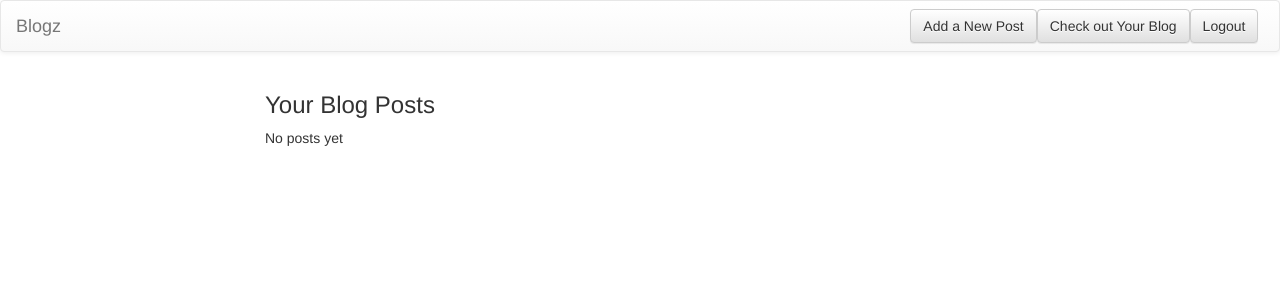
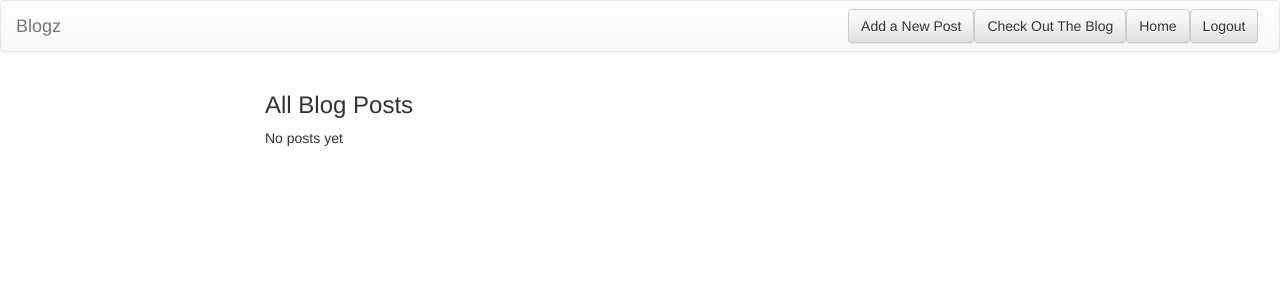
Before and after one commit to d4v1d-us/blogz, a Flask app: page /blog in a window 1280 px wide. Shown: the top 300 px of the page. Run offline with Flask 2, Linux system fonts and the light colour scheme; the visitor is signed in with stand-in values (Sample User, id 1); data that the repository does not hold is empty; some libraries are stand-ins or nearby versions.

Commit message:
working on home page

```diff
--- a/main.py
+++ b/main.py
@@ -39,7 +39,9 @@ class User(db.Model):
 
 @app.before_request
 def require_login():
-    allowed_routes = ['login', 'register', 'static']
+
+    #login  list_blogs index signup
+    allowed_routes = ['login', 'register', 'blog', 'index', 'static']
     if request.endpoint not in allowed_routes and 'username' not in session:
         return redirect('/login')
 
@@ -47,8 +49,8 @@ def require_login():
 @app.route('/login', methods=['POST', 'GET'])
 def login():
     if request.method == 'POST':
-        username = request.form['username']
-        password = request.form['password']
+        username = request.form.get('username')
+        password = request.form.get('password')
 
         if username == "":
             flash('Please enter your Username', 'danger')
@@ -75,6 +77,11 @@ def login():
             return render_template('login.html', title="Blogz", username=username)
     return render_template('login.html', title="Blogz")
 
+@app.route('/logout', methods=['POST'])
+def logout():
+    #del session['email']
+    del session['username']
+    return redirect('/blog')
 
 @app.route('/register', methods=['POST', 'GET'])
 def register():
@@ -128,14 +135,6 @@ def register():
             flash("We already have the username <strong>{0}!!</strong>".format(username), 'danger')
     return render_template('register.html')
 
-
-@app.route('/logout', methods=['POST'])
-def logout():
-    #del session['email']
-    del session['username']
-    return redirect('/blog')
-
-
 @app.route('/newpost', methods=['POST', 'GET'])
 def newpost():
 
@@ -152,6 +151,8 @@ def newpost():
 
             flash("You should enter the Body for you Post")
             return render_template('newpost.html', title="Blogz", post_title=title, body=body)
+
+        owner = User.query.filter_by(username=session['username']).first()
 
         new_post = Blog(title, body, owner)
 
@@ -187,23 +188,23 @@ def blog():
 @app.route('/', methods=['POST', 'GET'])
 def index():
 
-    if request.method == 'POST':
-        title = request.form['title']
-        body = request.form['body']
+    # if request.method == 'POST':
+    #     title = request.form['title']
+    #     body = request.form['body']
 
-        new_post = Blog(title, body, owner)
+    #     new_post = Blog(title, body, owner)
 
-        db.session.add(new_post)
-        db.session.commit()
+    #     db.session.add(new_post)
+    #     db.session.commit()
 
-        posts = Blog.query.filter_by().all()
+    #     posts = Blog.query.filter_by().all()
 
-        return render_template('index.html', title="Blogz", posts=posts)
+    #     return render_template('index.html', title="Blogz", posts=posts)
 
     if request.method == 'GET':
 
-        posts = Blog.query.filter_by().all()
-        return render_template('index.html', title="Blogz", posts=posts)
+        users = User.query.filter_by().all()
+        return render_template('index.html', title="Blogz", users=users)
 
 
 if __name__ == '__main__':
--- a/templates/base.html
+++ b/templates/base.html
@@ -24,7 +24,7 @@
 <body>
 
     <nav class="navbar navbar-default">
-        <a href='/' class="navbar-brand">Blogz</a>
+        <a href='/blog' class="navbar-brand">Blogz</a>
         {% if 'username' in session %}
         <ul class="nav navbar-nav navbar-right">
             <li>
@@ -34,7 +34,12 @@
             </li>
             <li>
                 <form method="get" action="/blog">
-                    <button class="btn btn-default navbar-btn">Check out Your Blog</button>
+                    <button class="btn btn-default navbar-btn">Check Out The Blog</button>
+                </form>
+            </li>
+            <li>
+                <form method="get" action="/">
+                    <button class="btn btn-default navbar-btn">Home</button>
                 </form>
             </li>
             <li>
@@ -45,6 +50,19 @@
             &nbsp;&nbsp;&nbsp;&nbsp;
         </ul>
         {% endif %}
+
+        {% if 'username' not in session%}
+        <ul class="nav navbar-nav navbar-right">
+        <li>
+            <form method="get" action="/login">
+                <button class="btn btn-default navbar-btn">Login</button>
+            </form>
+        </li>
+        &nbsp;&nbsp;&nbsp;&nbsp;
+        </ul>
+        {% endif %}
+
+
     </nav>
 
 
--- a/templates/blog.html
+++ b/templates/blog.html
@@ -1,7 +1,7 @@
 {% extends "base.html" %}
 
 {% block content %}
-<h3>Your Blog Posts</h3>
+<h3>All Blog Posts</h3>
 
 {% if posts|length == 0 %}
 <p>No posts yet</p>
--- a/templates/postdetail.html
+++ b/templates/postdetail.html
@@ -1,7 +1,7 @@
 {% extends "base.html" %}
 
 {% block content %}
-<h3>Your Post Detail</h3>
+<h3>Blog Post Detail</h3>
 <form >
     <div class="form-group">
         <label for="post" >Title</label>
```
Also changed, not shown: templates/index.html (+5 -5 lines).
